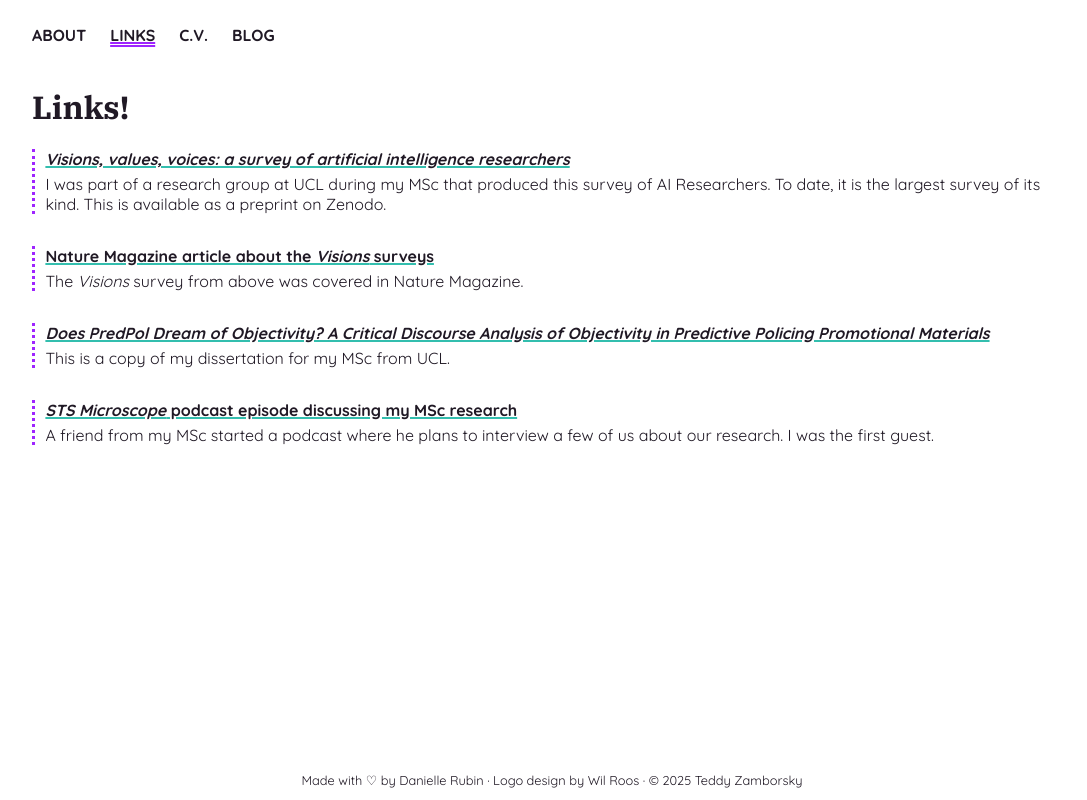
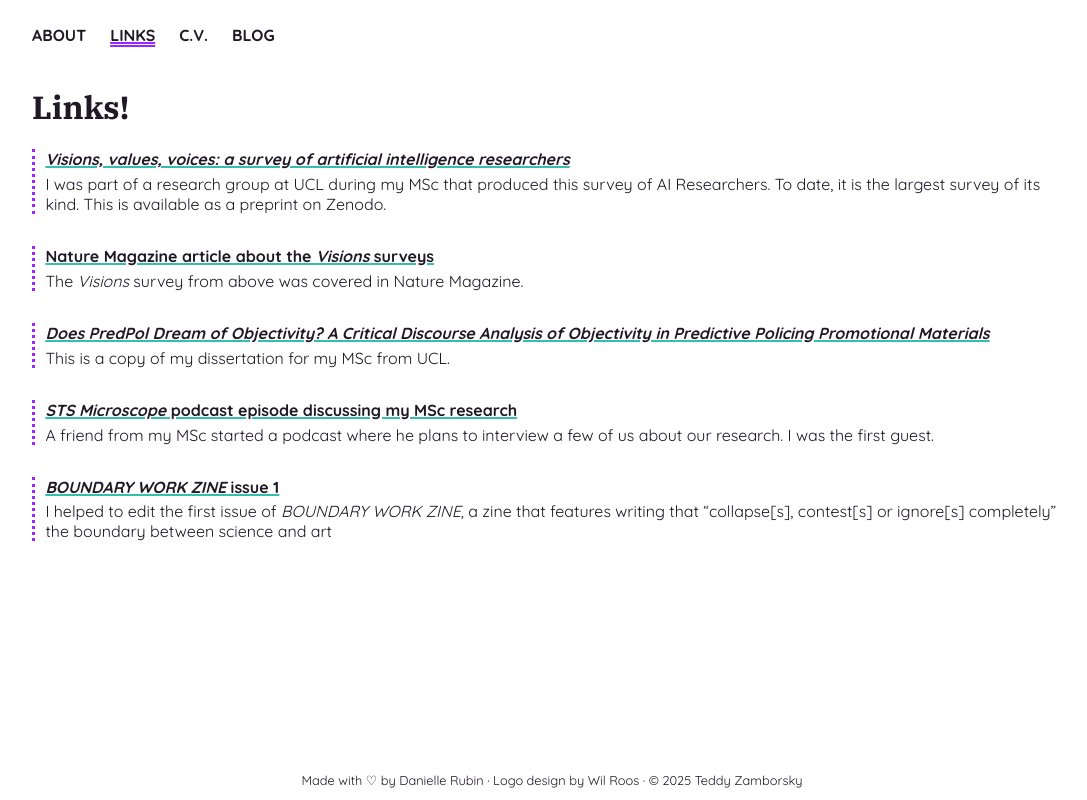
Before and after one commit to tzamboiv/personal-site, an Astro site: page /links in a window 1280 px wide. Shown: the whole page, without its empty margins (88-1175 px from the left). Built offline with nearby package versions, Linux system fonts and the light colour scheme; Astro itself is replaced by a stand-in of ours.

Commit message:
updated links page

```diff
--- a/src/content/links.md
+++ b/src/content/links.md
@@ -16,3 +16,7 @@
 - <a href="https://open.spotify.com/episode/4b6Krf3H1mgDahCYKrxKPk?si=aacc455190944cf6" target="_blank"><i>STS Microscope</i> podcast episode discussing my MSc research</a>
 
   A friend from my MSc started a podcast where he plans to interview a few of us about our research. I was the first guest.
+
+- <a href="https://boundary-work.com/issue-one" target="_blank"><i>BOUNDARY WORK ZINE</i> issue 1</a>
+
+  I helped to edit the first issue of <i>BOUNDARY WORK ZINE</i>, a zine that features writing that "collapse[s], contest[s] or ignore[s] completely" the boundary between science and art
```
